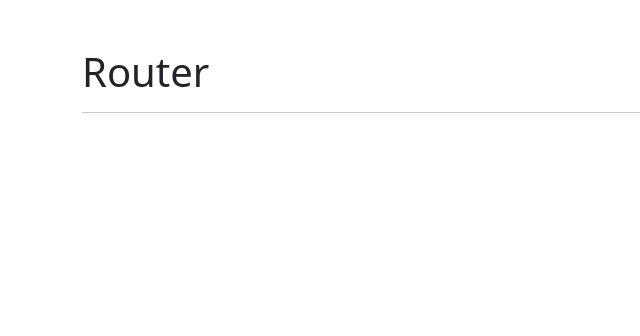
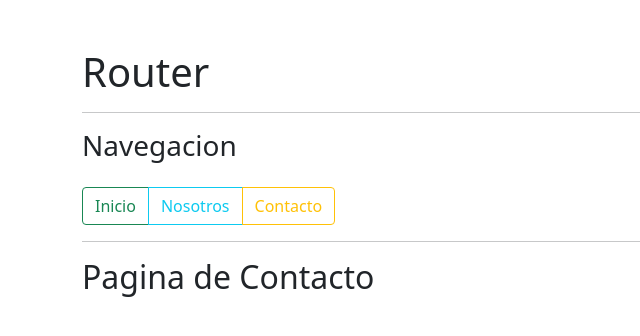
Before and after one commit to Gdaimon/lista-tareas-react, a React (Create React App) app: page /contacto in a window 1280 px wide. Shown: the top 336 px of the page, without its empty margins (0-640 px from the left). Built offline with nearby package versions, Linux system fonts and the light colour scheme.

Commit message:
Implemenacion Router

```diff
--- a/package.json
+++ b/package.json
@@ -9,6 +9,7 @@
     "nanoid": "^3.1.29",
     "react": "^17.0.2",
     "react-dom": "^17.0.2",
+    "react-router-dom": "^5.3.0",
     "react-scripts": "4.0.3",
     "web-vitals": "^1.1.2"
   },
--- a/src/App.js
+++ b/src/App.js
@@ -2,14 +2,58 @@ import React from 'react'
 import './App.css';
 import { Comentarios } from './components/Comentarios';
 import { Saludo } from './components/Saludo';
+import {
+  BrowserRouter as Router,
+  Switch,
+  Route,
+  Link
+} from "react-router-dom";
+import { Nosotros } from './components/Nosotros';
+import { Contacto } from './Contacto';
+import { Principal } from './Principal';
+
 
 function App() {
 
   return (
     <div className="container mt-5">
-
       <h1>Router</h1>
       <hr />
+      <Router>
+
+        <h3>Navegacion</h3>
+
+        <div className="btn-group mt-3">
+          <Link to="/"
+            className="btn btn-outline-success"
+          >Inicio</Link>
+          <Link to="/nosotros"
+            className="btn btn-outline-info"
+          >Nosotros</Link>
+          <Link to="/contacto"
+            className="btn btn-outline-warning"
+          >Contacto</Link>
+        </div>
+
+        <hr />
+        <Switch>
+
+          <Route path="/" exact>
+            <Principal />
+          </Route>
+
+          <Route path="/contacto">
+            <Contacto />
+          </Route>
+
+          <Route path="/nosotros">
+            <Nosotros />
+          </Route>
+
+
+        </Switch>
+
+      </Router>
     </div>
   );
 }
--- /dev/null
+++ b/src/Contacto.jsx
@@ -0,0 +1,9 @@
+import React from 'react'
+
+export const Contacto = () => {
+  return (
+    <div>
+      <h2>Pagina de Contacto</h2>
+    </div>
+  )
+}
--- /dev/null
+++ b/src/Principal.jsx
@@ -0,0 +1,9 @@
+import React from 'react'
+
+export const Principal = () => {
+  return (
+    <div>
+      <h2>Ruta Principal</h2>
+    </div>
+  )
+}
--- /dev/null
+++ b/src/components/Nosotros.jsx
@@ -0,0 +1,14 @@
+import React from 'react'
+
+export const Nosotros = () => {
+
+
+
+
+
+  return (
+    <div>
+      <h2>Pagina Nosotros</h2>
+    </div>
+  )
+}
```
Also changed, not shown: 1 other file (tests, documents, lock files or other folders).
